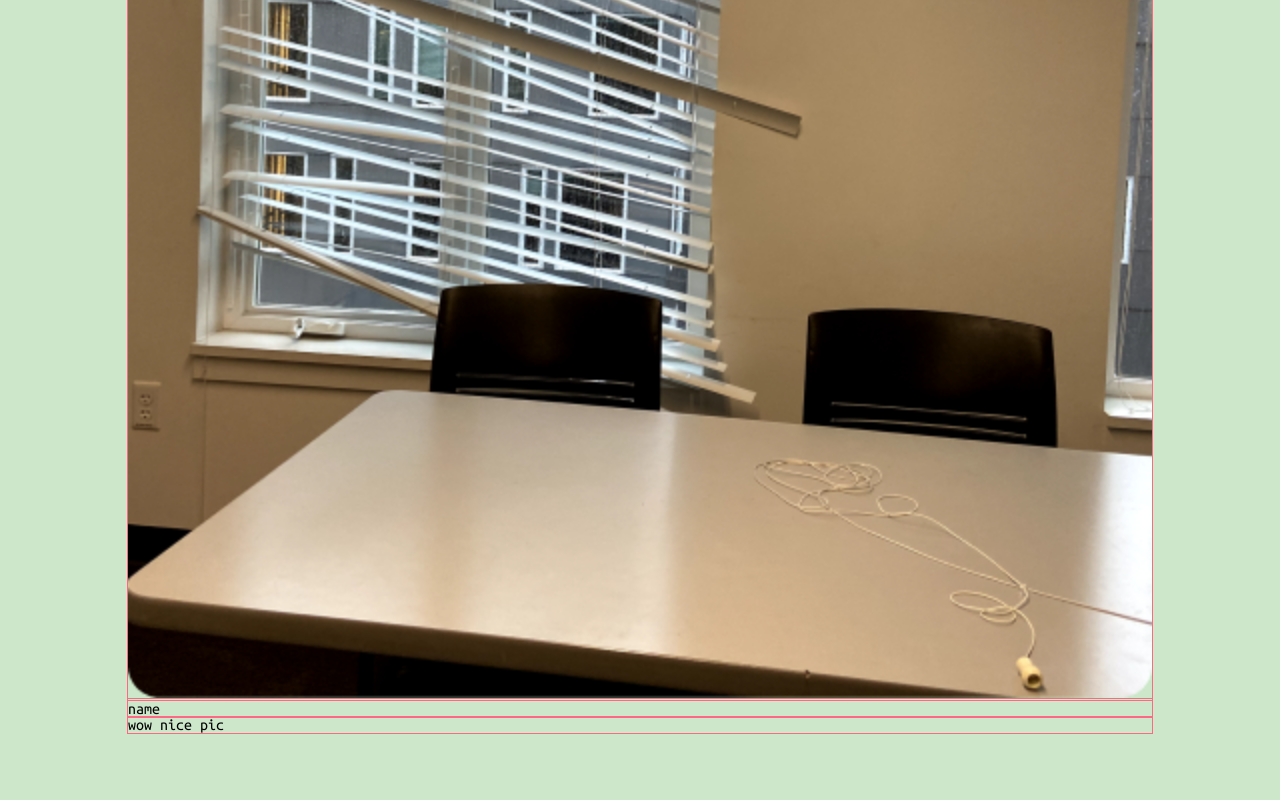
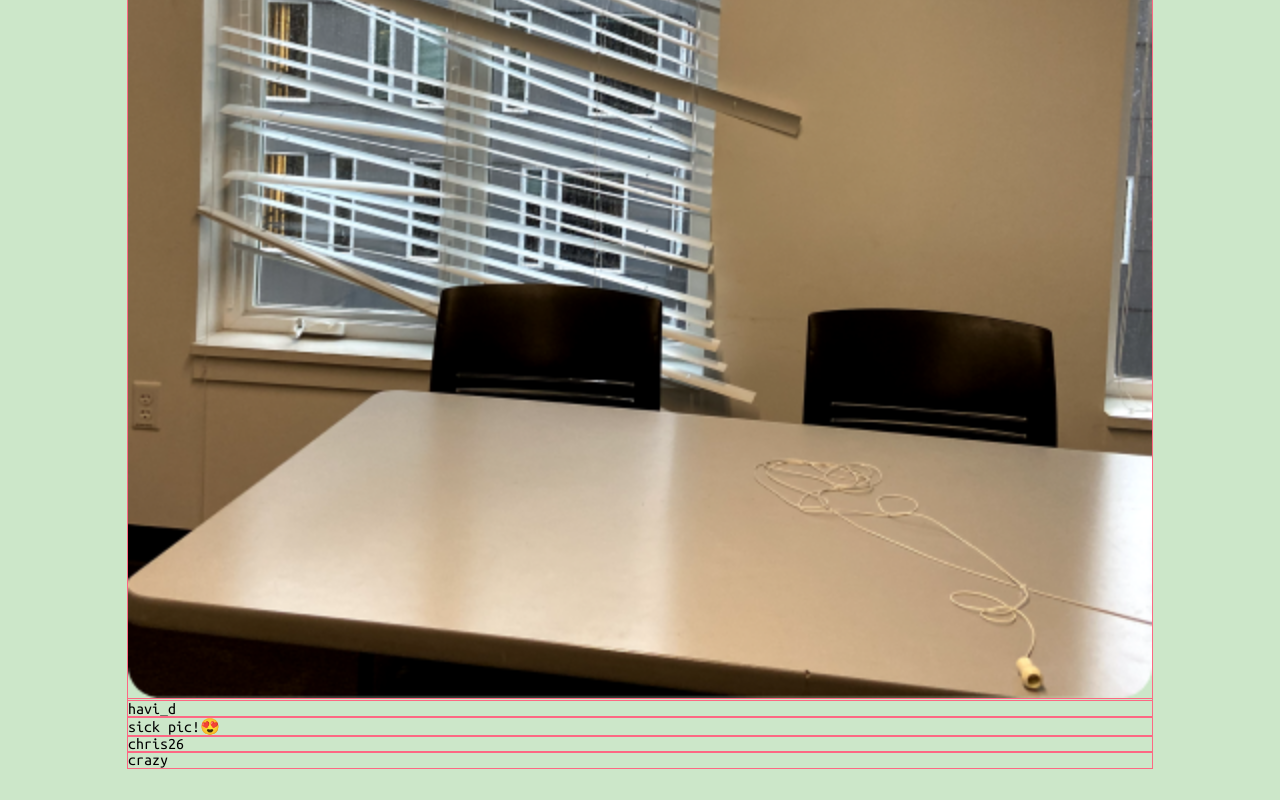
Before and after one commit to DubScrubs/Dubhacks22, a React (Create React App) app: page / in a window 1280 px wide. Shown: the part 743-1543 px from the top of the page. Before the commit the page ends 1508 px from the top, so only its background shows below. Built offline with nearby package versions, Linux system fonts and the light colour scheme.

Commit message:
Comments

```diff
--- a/src/components/Post.js
+++ b/src/components/Post.js
@@ -1,14 +1,27 @@
 
 
-// function Comment({user, content}){
+function Comment({user, content}){
 
-// }
+  return (
+    <div className="comment">
+          <p className="comment-name">
+            {user}
+          </p>
+          <p className="comment-content">
+            {content}
+          </p>
+        </div>
+  );
+}
 
 function Post({user, post}) {
   const {name, pfp} = user;
   const {image, comments} = post;
 
-
+  const Comments = comments.map(comment => {
+    console.log(comment)
+    return <Comment user={comment.user} content={comment.comment}/>
+  })
 
   return (
     <div className="post">
@@ -22,14 +35,15 @@ function Post({user, post}) {
 
 
       <div className="post-comments">
-        <div className="comment">
+        {/* <div className="comment">
           <p className="comment-name">
             name
           </p>
           <p className="comment-content">
             wow nice pic
           </p>
-        </div>
+        </div> */}
+        {Comments}
       </div>
     </div>
   );
```
